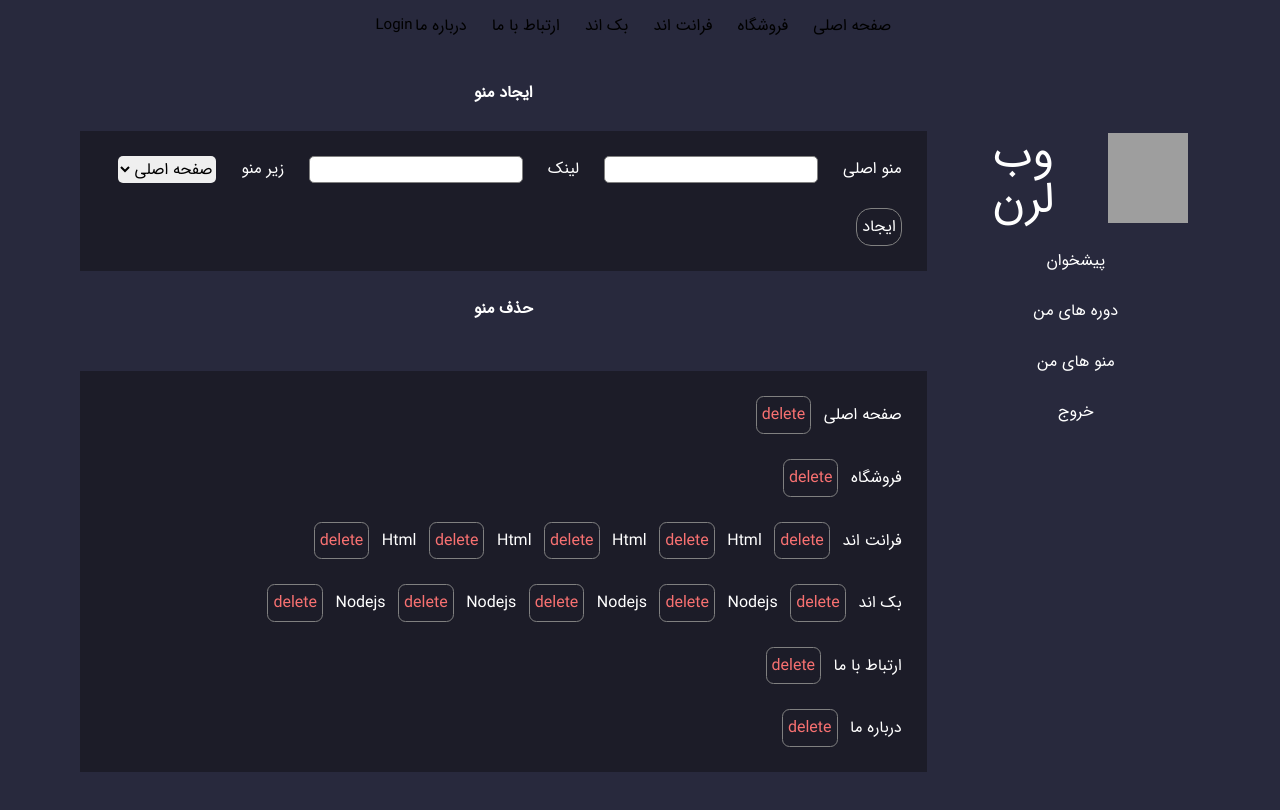
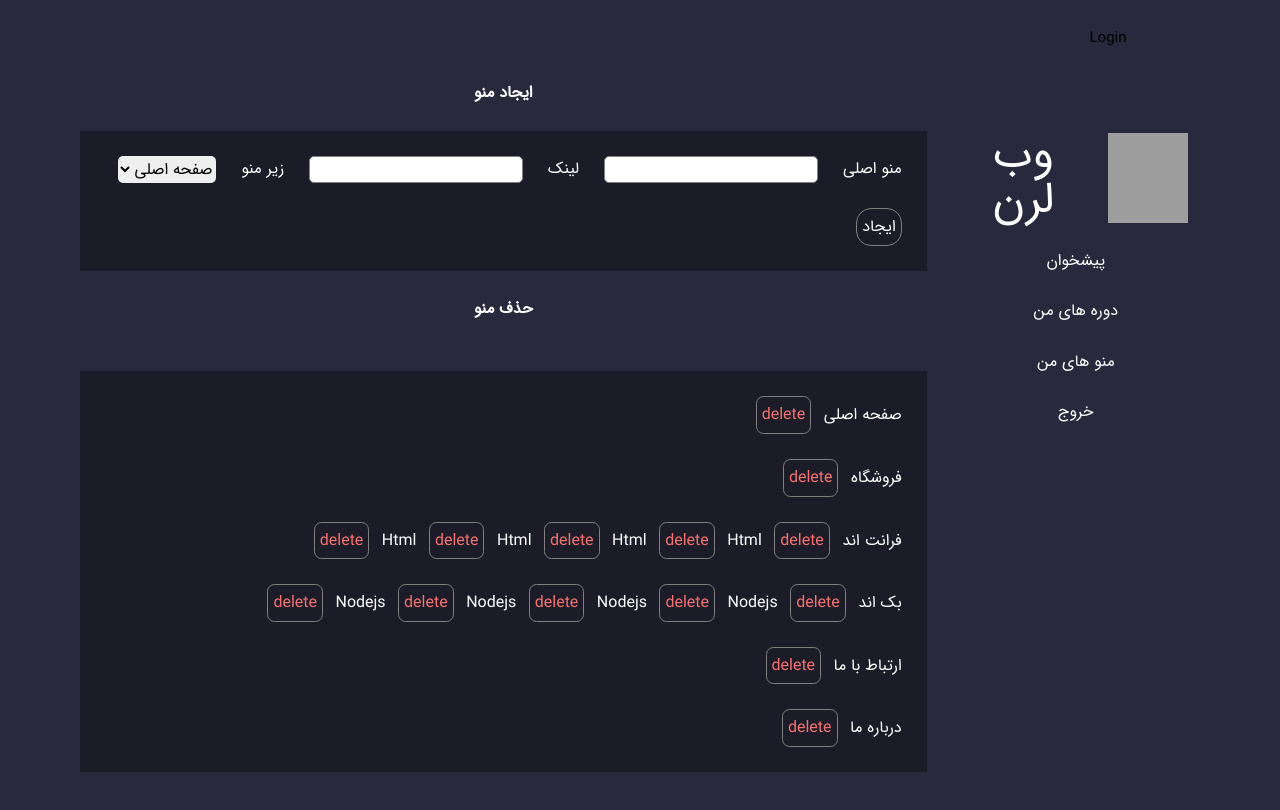
Before and after one commit to mehrdadosouli/Project_React, a React (Vite) app: page /mymenu in a window 1280 px wide. Shown: the top 810 px of the page. Built offline with nearby package versions, Linux system fonts and the light colour scheme; grey boxes are pictures that could not be loaded.

Commit message:
fix menu mobile

```diff
--- a/src/Components/Navbar/Navbar.jsx
+++ b/src/Components/Navbar/Navbar.jsx
@@ -1,3 +1,4 @@
+import { useState } from 'react';
 import { Link } from 'react-router-dom'
 import { clearLocalStorage, getToken } from '../../utils/funcs';
 import { useSelector } from 'react-redux';
@@ -6,27 +7,31 @@ import { menuSlice } from '../../features/dataSlice';
 
 export default function Navbar({ text }) {
     const menu = useSelector(menuSlice)
+    let user = getToken('user')
+    const [showMenu,setShowMenu]=useState(false)
 
     const logOutHandler = () => {
         clearLocalStorage()
     }
-    let user = getToken('user')
-
+    const showHandler=()=>{
+        console.log(showMenu);
+        setShowMenu(!showMenu)
+    }
     return (
         <>
-            <div className='flex justify-between py-5 px-10'>
-                <div className='flex flex-row justify-start items-center gap-10 list-none'>
-                <span className='lg:hidden flex'>
+            <div className='flex justify-between items-start md:px-10 p-10'>
+                <div className={`flex md:flex-row flex-col justify-start items-start gap-10 list-none`}>
+                        <span className='p-3 lg:hidden flex hover:cursor-pointer z-50' onClick={showHandler}>
                             <svg xmlns="http://www.w3.org/2000/svg" fill="none" viewBox="0 0 24 24" strokeWidth={1.5} stroke="currentColor" className="size-6">
                                 <path strokeLinecap="round" strokeLinejoin="round" d="M3.75 6.75h16.5M3.75 12h16.5m-16.5 5.25h16.5" />
                             </svg>
                         </span>
                     {
                     menu && menu.map(item =>
-                        <li className={`lg:flex hidden group relative`}><Link to={item.link}> {item.page}</Link>
-                            {item.submenu ? <ul className='min-w-96 h-fit p-5 flex flex-col text-white gap-10 bg-gray-700 z-50 absolute top-16 transition-all invisible group-hover:visible group-hover:opacity-100 opacity-0'>
+                        <li className={`group relative transition-colors hover:bg-orange-200 rounded-xl p-2 hover:cursor-pointer ${showMenu ? 'visible' : 'hidden' }`}><Link to={item.link}> {item.page}</Link>
+                            {item.submenu ? <ul className='md:min-w-96 min-w-72 h-fit p-5 flex flex-col text-white gap-10 bg-green-700 z-50 absolute md:top-20 top-2 md:right-0 right-36 transition-1 invisible group-hover:visible group-hover:opacity-100 opacity-0'>
                                 {item.submenu.map(sub =>
-                                    <li className=''><Link to={sub.link}>{sub.page}</Link></li>
+                                    <li className='p-2 transition-colors hover:bg-orange-200 rounded-xl cursor-pointer'><Link to={sub.link}>{sub.page}</Link></li>
                                 )}</ul>
                                 : ""
                             }
@@ -35,10 +40,10 @@ export default function Navbar({ text }) {
                 </div>
                 <div className="left flex items-center md:gap-5">
                     {
-                        !user ? <span className={`md:p-1 text-sm md:text-2xl text-${text}`}><Link to="/login" >Login</Link></span> : (<Link to='/mypanel' className={`md:p-2 text-sm md:text-3xl  text-${text}`}>{user.name}</Link>)
+                        !user ? <span className={`md:p-1 p-3 text-sm md:text-2xl text-${text}`}><Link to="/login" >Login</Link></span> : (<Link to='/mypanel' className={`md:p-2 text-sm md:text-3xl  text-${text}`}>{user.name}</Link>)
                     }
                     {
-                        user && <Link onClick={logOutHandler} to='/login' className={`p-2 rounded-lg ml-3 text-${text}`}>LogOut</Link>
+                        user && <Link onClick={logOutHandler} to='/login' className={`p-3 rounded-lg ml-3 text-${text}`}>LogOut</Link>
                     }
                 </div>
             </div>
--- a/src/features/dataSlice.js
+++ b/src/features/dataSlice.js
@@ -8,7 +8,7 @@ import img6 from '../assets/courses/6.png'
 const initialState={
     menu:[
         {id:1,page:'صفحه اصلی',link:'/',icon:''},
-        {id:2,page:'فروشگاه',link:'/shopping',icon:'',submenu:[]},
+        {id:2,page:'فروشگاه',link:'/shopping',icon:''},
         {id:3,page:'فرانت اند',link:'/frontend',icon:'',submenu:[
             {id:1,page:'Html',icon:'',link:'/frontend/html'},
             {id:2,page:'Html',icon:'',link:'/frontend/html'},
--- a/src/index.css
+++ b/src/index.css
@@ -53,4 +53,7 @@
     z-index: -1;
     border-radius: 5px;
   }
+  .transition-1{
+    transition: all .75s ease-out;
+  }
 }
```
